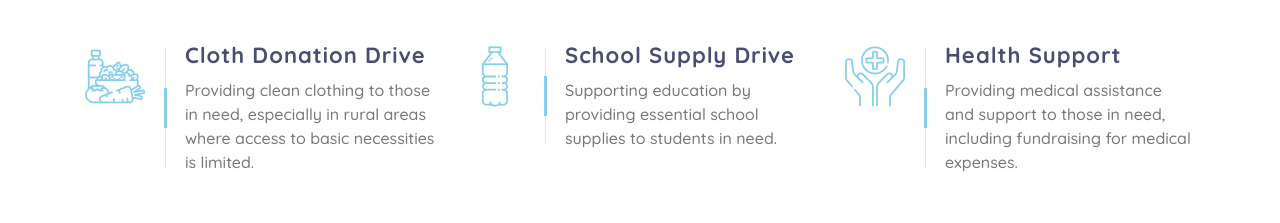
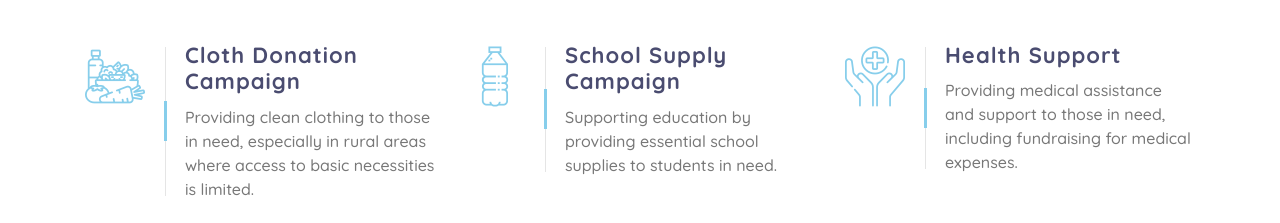
Before and after one commit to sundiata/Jamsai, a plain HTML site: page causes.html in a window 1280 px wide. Shown: the part 577-800 px from the top of the page. Drawn offline with nearby package versions, Linux system fonts and the light colour scheme.

Commit message:
we update

```diff
--- a/causes.html
+++ b/causes.html
@@ -113,7 +113,7 @@
                                 <i class="flaticon-diet"></i>
                             </div>
                             <div class="service-text">
-                                <h3>Cloth Donation Drive</h3>
+                                <h3>Cloth Donation Campaign</h3>
                                 <p>Providing clean clothing to those in need, especially in rural areas where access to basic necessities is limited.</p>
                             </div>
                         </div>
@@ -124,7 +124,7 @@
                                 <i class="flaticon-water"></i>
                             </div>
                             <div class="service-text">
-                                <h3>School Supply Drive</h3>
+                                <h3>School Supply Campaign</h3>
                                 <p>Supporting education by providing essential school supplies to students in need.</p>
                             </div>
                         </div>
```
